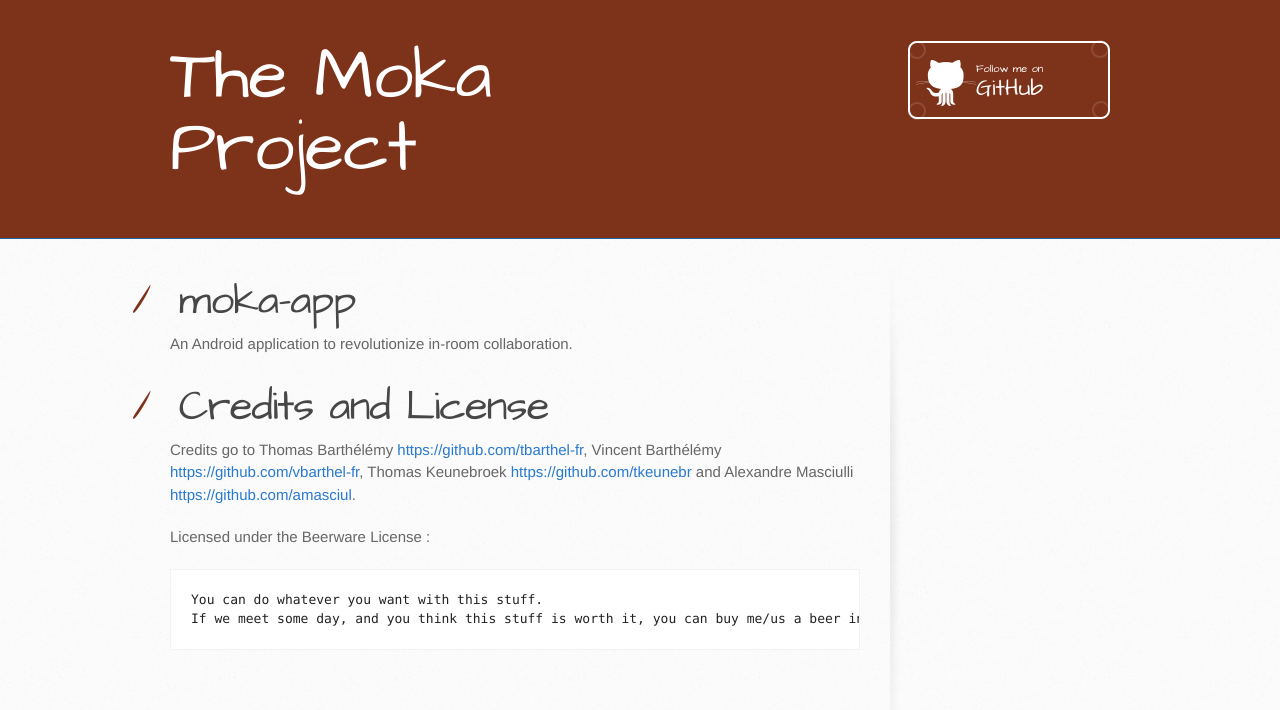
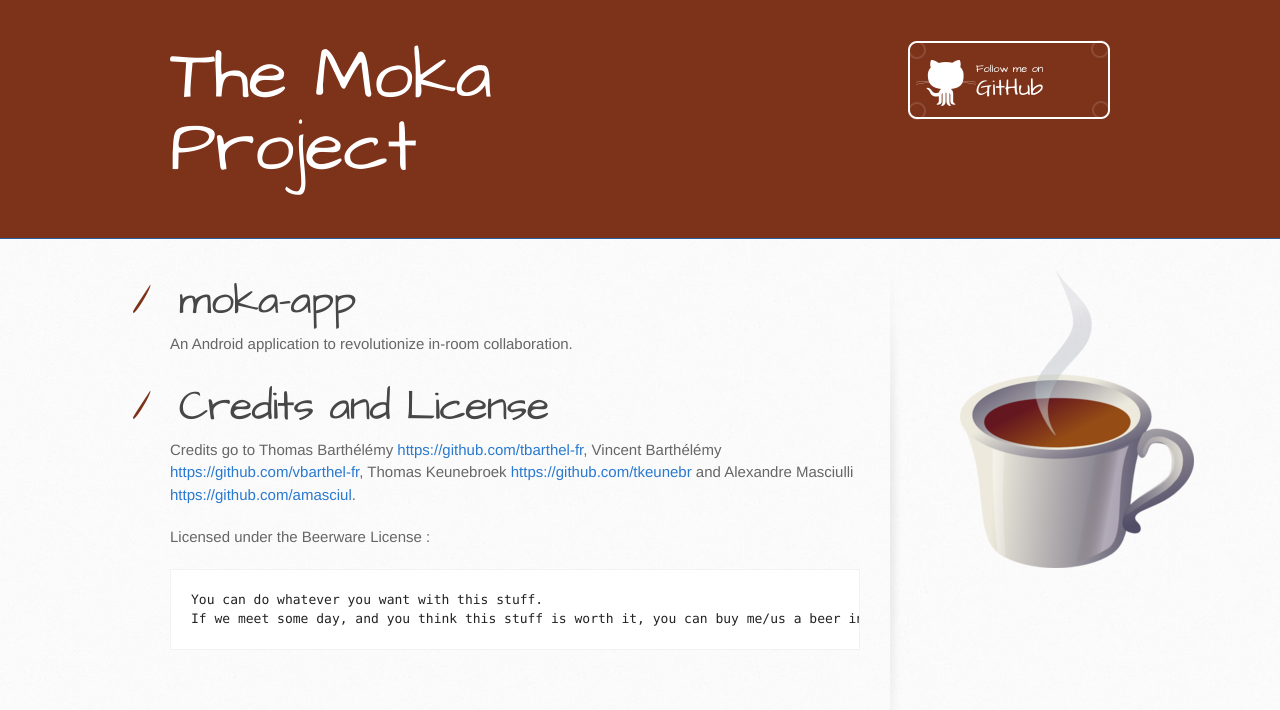
Before and after one commit to themokaproject/themokaproject.github.io, a plain HTML site: page index.html in a window 1280 px wide. Drawn offline with Linux system fonts and the light colour scheme.

Commit message:
Add Moka logo

```diff
--- a/index.html
+++ b/index.html
@@ -48,7 +48,7 @@ If we meet some day, and you think this stuff is worth it, you can buy me/us a b
         </section>
 
         <aside id="sidebar">
-
+          <p style="margin-left:50px;"><img src="images/logo.png" alt="Moka Logo"></p>
         </aside>
       </div>
     </div>
```
Also changed, not shown: images/logo.png (added).
